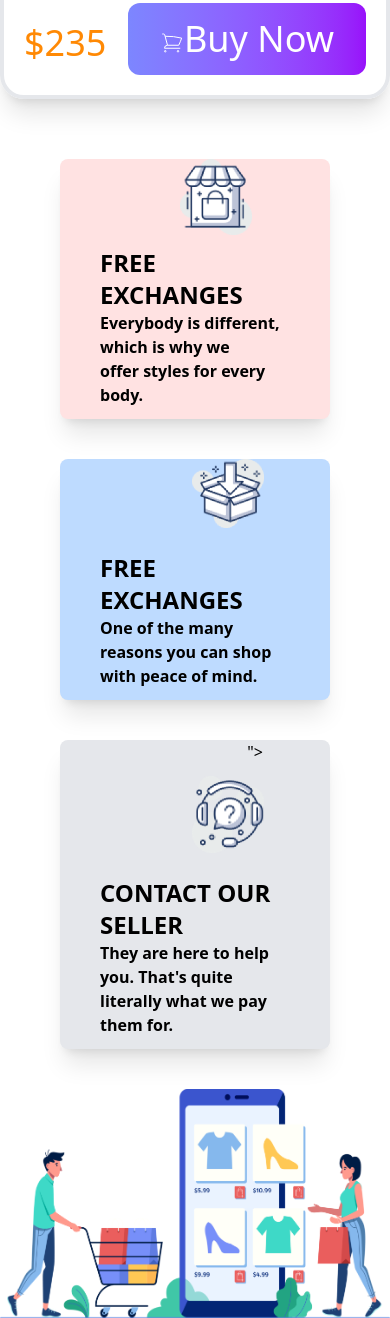
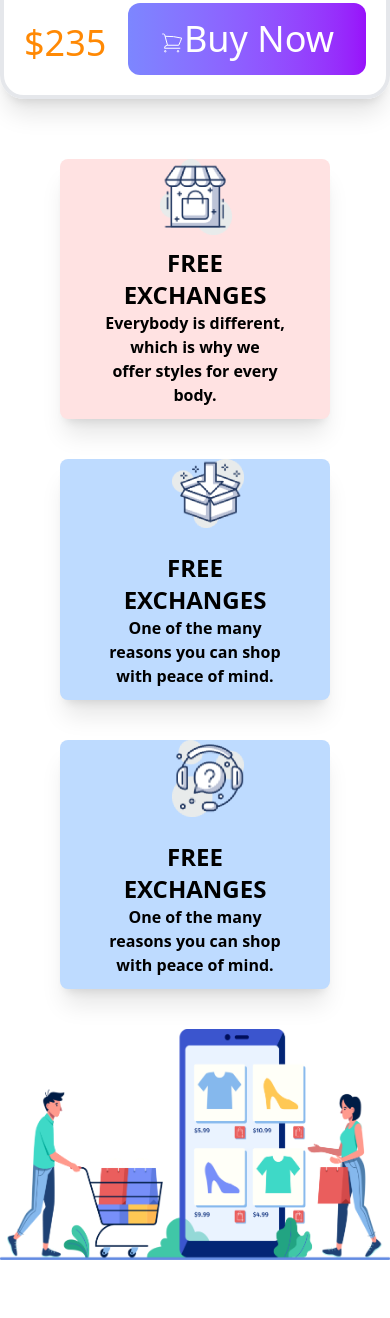
Before and after one commit to royel527/Tailwindcss-master, a plain HTML site: page index.html in a window 390 px wide. Shown: the part 5432-6750 px from the top of the page. Drawn offline with nearby package versions, Linux system fonts and the light colour scheme.

Commit message:
last com mit

```diff
--- a/index.html
+++ b/index.html
@@ -188,11 +188,11 @@ d="M2.25 3h1.386c.51 0 .955.343 1.087.835l.383 1.437M7.5 14.25a3 3 0 0 0-3
     <footer>
 <section class="lg:flex justify-around my-15 ">
     <div class="container " >
-    <div class="lg:flex mx-15 bg-red-100 mt-10 rounded-lg shadow-xl sm:flex-row ">
-        <div class="ml-30 lg:ml-2 text-center lg:text-left">
+    <div class="lg:flex mx-15 bg-red-100 mt-10 rounded-lg shadow-xl">
+        <div class="ml-25 lg:ml-2 text-center lg:text-left">
             <img class="w-18 h-auto " src="icons/house.png" alt=""></div>
 
-            <div class="px-10 py-3">
+            <div class="px-10 py-3 text-center lg:text-left">
             <h1 class="text-2xl  uppercase font-bold">Free Exchanges</h1>
             <p class=" font-bold">Everybody is different, which is why we <br>
                 offer styles for every body.
@@ -202,10 +202,10 @@ d="M2.25 3h1.386c.51 0 .955.343 1.087.835l.383 1.437M7.5 14.25a3 3 0 0 0-3
         </div></div>
 
 <div class="lg:flex mx-15 bg-blue-200 mt-10 rounded-lg shadow-xl">
-        <div class="ml-30 lg:ml-5 text-center lg:text-left">
+        <div class="ml-25 lg:ml-5 text-center lg:text-left">
             <img class="w-18 h-auto m-3" src="icons/box.png" alt=""></div>
 
-            <div class="px-10 py-3">
+            <div class="px-10 py-3 text-center lg:text-left">
             <h1 class="text-2xl  uppercase font-bold">Free Exchanges</h1>
             <p class=" font-bold">One of the many reasons you can shop <br>
                 with peace of mind.
@@ -213,22 +213,20 @@ d="M2.25 3h1.386c.51 0 .955.343 1.087.835l.383 1.437M7.5 14.25a3 3 0 0 0-3
 
         </div></div>
 
+        <div class="lg:flex mx-15 bg-blue-200 mt-10 rounded-lg shadow-xl">
+            <div class="ml-25 lg:ml-5 text-center lg:text-left">
+                <img class="w-18 h-auto m-3" src="icons/question.png" alt=""></div>
 
-<div class="lg:flex mx-15 bg-gray-200 mt-10 rounded-lg shadow-xl">
-        <div class=" ml-30 lg:ml-5 text-center lg:text-left"> ">
-            <img class="w-18 h-auto m-3 " src="icons/question.png" alt=""></div>
+                <div class="px-10 py-3 text-center lg:text-left">
+                <h1 class="text-2xl  uppercase font-bold">Free Exchanges</h1>
+                <p class=" font-bold">One of the many reasons you can shop <br>
+                    with peace of mind.
+                   </p>
 
-            <div class="px-10 py-3">
-            <h1 class="text-2xl  uppercase font-bold">Contact Our Seller</h1>
-            <p class=" font-bold">They are here to help you. That's quite <br>
-                literally what we pay them for.
-               </p>
-
-        </div></div>
+            </div></div>
 
     </div>
-
-        <div class="text-center mt-10">
+     <div class="text-center mt-10">
             <img class="" src="images/shopping.png" alt="">
         </div>
 
```
